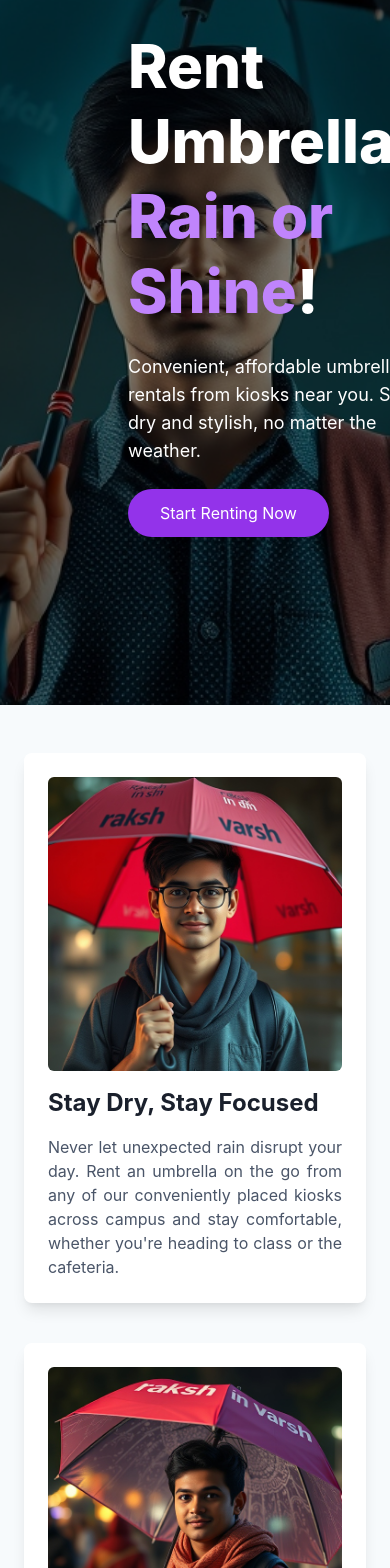
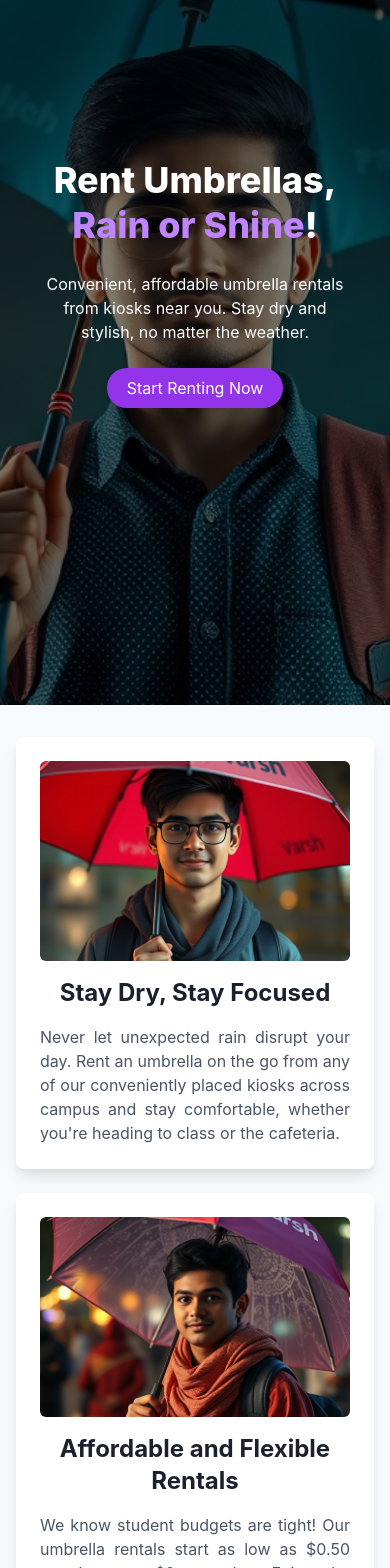
Before and after one commit to gkprasanth/RakshInVarsh-Frontend, a React (Vite) app: page / in a window 390 px wide. Shown: the part 139-1707 px from the top of the page. Built offline with nearby package versions, Linux system fonts and the light colour scheme.

Commit message:
made responsive

```diff
--- a/src/App.jsx
+++ b/src/App.jsx
@@ -24,8 +24,7 @@ function App() {
 
   return (
    <BrowserRouter>
-   <Navbar/>
-    <Routes>
+     <Routes>
       <Route  path='/' element={<Home/>} />
     </Routes>
 
--- a/src/pages/Featured.jsx
+++ b/src/pages/Featured.jsx
@@ -1,50 +1,61 @@
 import {
-    Card, CardBody, Image, Stack, Heading, Text, SimpleGrid, Box, useColorModeValue
+    Card,
+    CardBody,
+    Image,
+    Stack,
+    Heading,
+    Text,
+    SimpleGrid,
+    Box,
+    useColorModeValue,
   } from '@chakra-ui/react';
 
-import card1 from "../assets/card1.jpg";
-import card2 from "../assets/card2.jpg";
-import card3 from "../assets/card3.jpg";
+  import card1 from '../assets/card1.jpg';
+  import card2 from '../assets/card2.jpg';
+  import card3 from '../assets/card3.jpg';
 
   // Array of card data
   const cardData = [
     {
-        heading: "Stay Dry, Stay Focused",
+      heading: 'Stay Dry, Stay Focused',
       description:
         "Never let unexpected rain disrupt your day. Rent an umbrella on the go from any of our conveniently placed kiosks across campus and stay comfortable, whether you're heading to class or the cafeteria.",
-        image: card1
+      image: card1,
     },
     {
-        heading: "Affordable and Flexible Rentals",
+      heading: 'Affordable and Flexible Rentals',
       description:
-            "We know student budgets are tight! Our umbrella rentals start as low as $0.50 per hour or $2 per day. Enjoy the flexibility of returning your umbrella at any kiosk on campus—no extra hassle.",
-        image: card2
+        'We know student budgets are tight! Our umbrella rentals start as low as $0.50 per hour or $2 per day. Enjoy the flexibility of returning your umbrella at any kiosk on campus—no extra hassle.',
+      image: card2,
     },
     {
-        heading: "Eco-Friendly & Convenient Solution",
+      heading: 'Eco-Friendly & Convenient Solution',
       description:
-            "Support sustainability by renting instead of buying! Our program helps reduce waste by offering high-quality, reusable umbrellas. Simply grab one when you need it and return it to the nearest kiosk.",
-        image: card3
-    }
+        'Support sustainability by renting instead of buying! Our program helps reduce waste by offering high-quality, reusable umbrellas. Simply grab one when you need it and return it to the nearest kiosk.',
+      image: card3,
+    },
   ];
 
   const FeatureHighlights = () => {
     const bgColor = useColorModeValue('white', 'gray.800'); // Adjust background based on theme
 
     return (
-        <Box bg="gray.50" py={12}>
-            <Box maxW="6xl" mx="auto" px={6}>
-                <SimpleGrid columns={{ base: 1, md: 3 }} spacing={10}>
+      <Box bg="gray.50" py={{ base: 8, md: 12 }}>
+        <Box maxW="6xl" mx="auto" px={{ base: 4, md: 6 }}>
+          <SimpleGrid
+            columns={{ base: 1, sm: 2, md: 3 }}
+            spacing={{ base: 6, md: 10 }}
+          >
             {cardData.map((card, index) => (
               <Card
                 key={index}
-                            maxW="500px"
                 bg={bgColor}
+                maxW="full"
                 boxShadow="lg"
                 borderRadius="lg"
                 overflow="hidden"
                 transition="transform 0.3s"
-                            _hover={{ transform: "scale(1.05)" }} // Subtle hover effect
+                _hover={{ transform: 'scale(1.05)' }} // Subtle hover effect
               >
                 <CardBody p={6}>
                   <Image
@@ -52,9 +63,12 @@ const FeatureHighlights = () => {
                     alt={card.heading}
                     borderRadius="md"
                     mb={4}
+                    objectFit="cover"
+                    maxH="200px"
+                    w="full"
                   />
                   <Stack spacing={4}>
-                                    <Heading size="lg" fontWeight="bold">
+                    <Heading size="lg" fontWeight="bold" textAlign="center">
                       {card.heading}
                     </Heading>
                     <Text fontSize="md" textAlign="justify" color="gray.600">
--- a/src/pages/Home.jsx
+++ b/src/pages/Home.jsx
@@ -1,33 +1,37 @@
 import React from 'react';
-import heroImg from "../assets/home.jpeg";
+import heroImg from '../assets/home.jpeg';
 import FeatureHighlights from './Featured';
-
-
-
 
 const Home = () => (
   <>
-    <div className="min-h-screen bg-cover bg-center flex items-center justify-start relative" style={{ backgroundImage: `url(${heroImg})` }}>
+    {/* Hero Section */}
+    <div
+      className="min-h-screen bg-cover bg-center flex items-center
+                 justify-center lg:justify-start relative px-4 sm:px-6"
+      style={{ backgroundImage: `url(${heroImg})` }}
+    >
       {/* Overlay */}
-    <div className="absolute inset-0 bg-black opacity-50"></div>
+      <div className="absolute inset-0 bg-black/50"></div>
 
       {/* Content */}
-    <div className="relative text-left ml-24 p-8 max-w-xl space-y-6 z-10">
-      <h1 className="text-white text-6xl font-extrabold leading-tight">
+      <div className="relative p-6 md:p-12 lg:ml-24 max-w-xl space-y-6 z-10 text-center lg:text-left">
+        <h1 className="text-white   text-4xl md:text-5xl lg:text-6xl font-extrabold leading-tight">
           Rent Umbrellas, <span className="text-purple-400">Rain or Shine</span>!
         </h1>
-      <p className="text-white text-lg mt-4">
+        <p className="text-white text-md   md:text-lg mt-2 md:mt-4">
           Convenient, affordable umbrella rentals from kiosks near you. Stay dry and stylish, no matter the weather.
         </p>
-      <div className="mt-6">
-        <button className="bg-purple-600 text-white px-8 py-3 rounded-full shadow-lg hover:bg-purple-700 transition-transform transform hover:scale-105">
+        <div className="mt-4 md:mt-6">
+          <button className="bg-purple-600 text-white px-5 md:px-8 py-2 md:py-3 rounded-full shadow-lg
+                             hover:bg-purple-700 transition-transform transform hover:scale-105">
             Start Renting Now
           </button>
         </div>
       </div>
     </div>
 
-  <FeatureHighlights/>
+    {/* Feature Highlights Section */}
+    <FeatureHighlights />
   </>
 );
 
```
Lines whose indentation alone changed are shown as unchanged.
